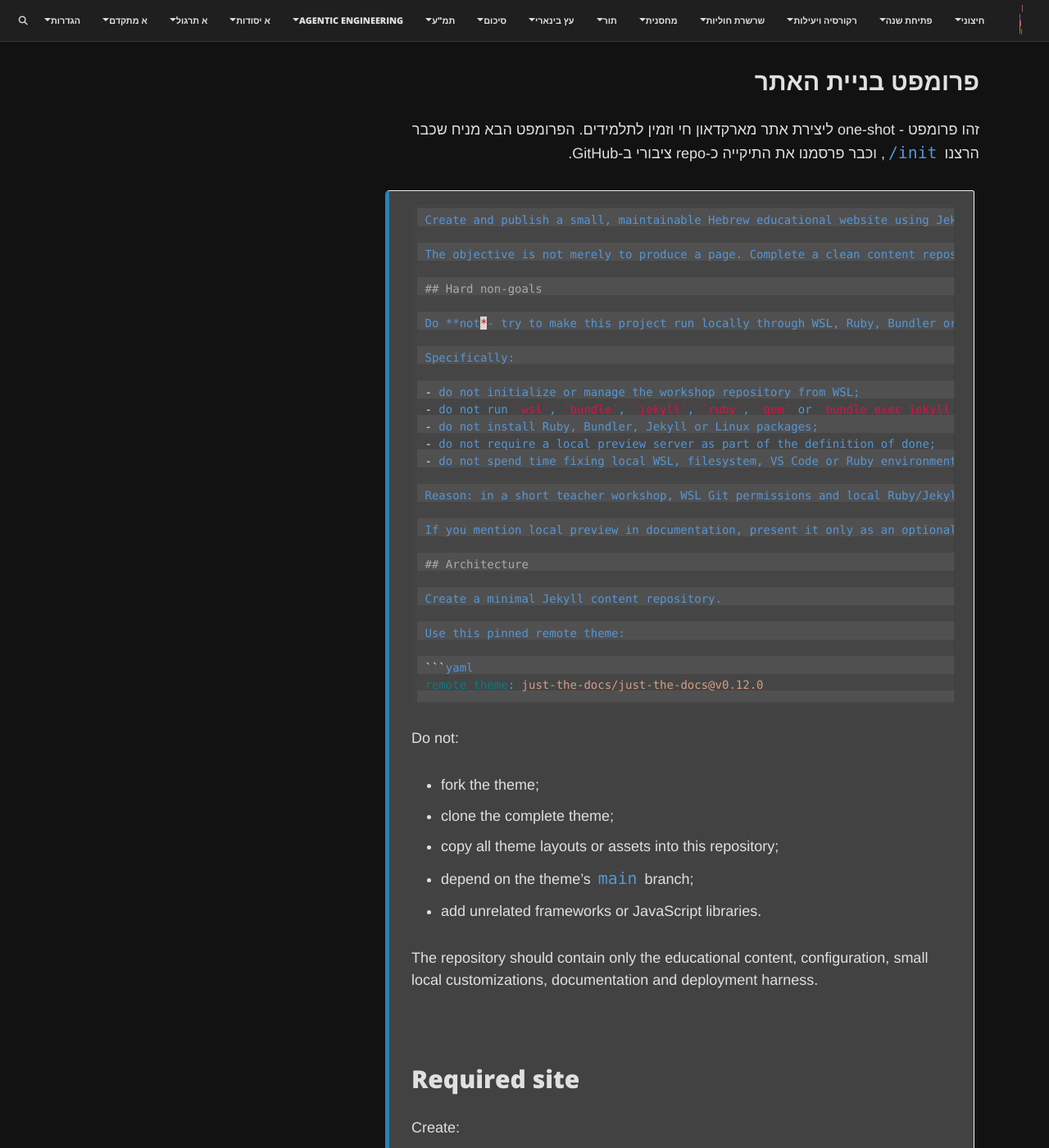
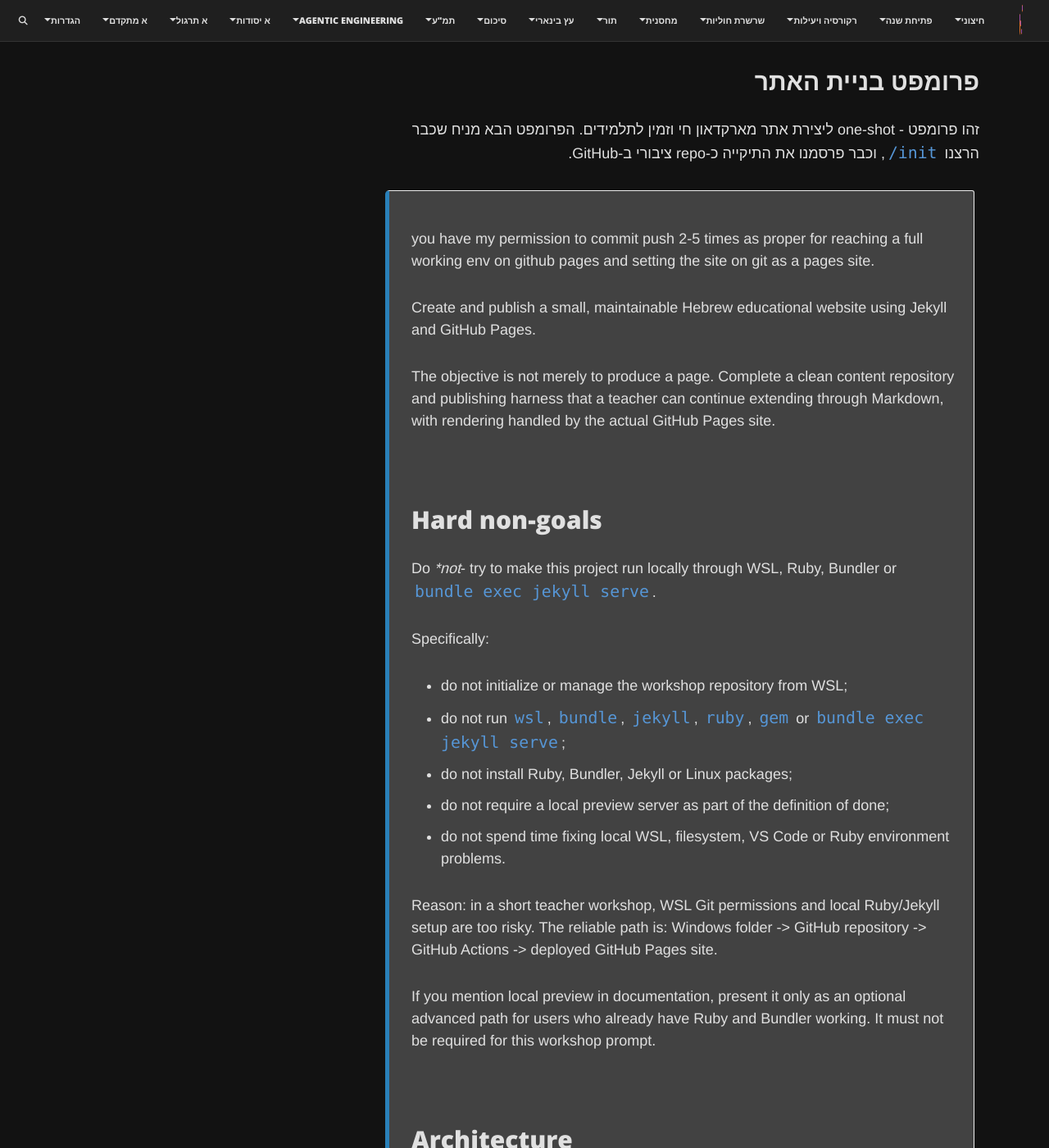
Before and after one commit to 3strategy/BeautifulMivney, a Jekyll site: the page built from agentic/03b-1shot-github-markdown-site.md, in a window 1280 px wide and 1400 px high, scrolled down 3298 px. Shown: the whole window at 82% size. Built offline with Jekyll 4.4.1, drawn with Linux system fonts in a browser that asks for light colours; comment, search, counter and statistics services are not loaded; some of the changed text lies outside the part shown.

Commit message:
updated image. added continuation corrective loop prompt.

````diff
--- a/agentic/03b-1shot-github-markdown-site.md
+++ b/agentic/03b-1shot-github-markdown-site.md
@@ -60,7 +60,9 @@
 
 <div markdown="1" class="english box-note">
 
-```markdown
+
+you have my permission to commit push 2-5 times as proper for reaching a full working env on github pages and setting the site on git as a pages site.
+
 Create and publish a small, maintainable Hebrew educational website using Jekyll and GitHub Pages.
 
 The objective is not merely to produce a page. Complete a clean content repository and publishing harness that a teacher can continue extending through Markdown, with rendering handled by the actual GitHub Pages site.
@@ -185,5 +187,16 @@
 - report the repository URL, Pages URL, deployment status and any remaining manual step.
 
 Do not stop after merely generating files. The task is complete only when the repository has been pushed and the deployment result has been checked on GitHub.
-```
+
 </div>
+
+## continuation prompt - visual issue
+
+<div class="english box-note" markdown ="1">
+Site has a visual problem since the theme is originally LTR, and when placed in RTL the main card overlaps the menu system. See attached.
+
+Correct, commit & push, wait 1 minute, then use playwright cli to see that your correction is working.
+
+Loop up to 3 times if needed till corrected.
+
+</div>
````
Also changed, not shown: assets/img/agentic/imageJustTheDocs.png.
